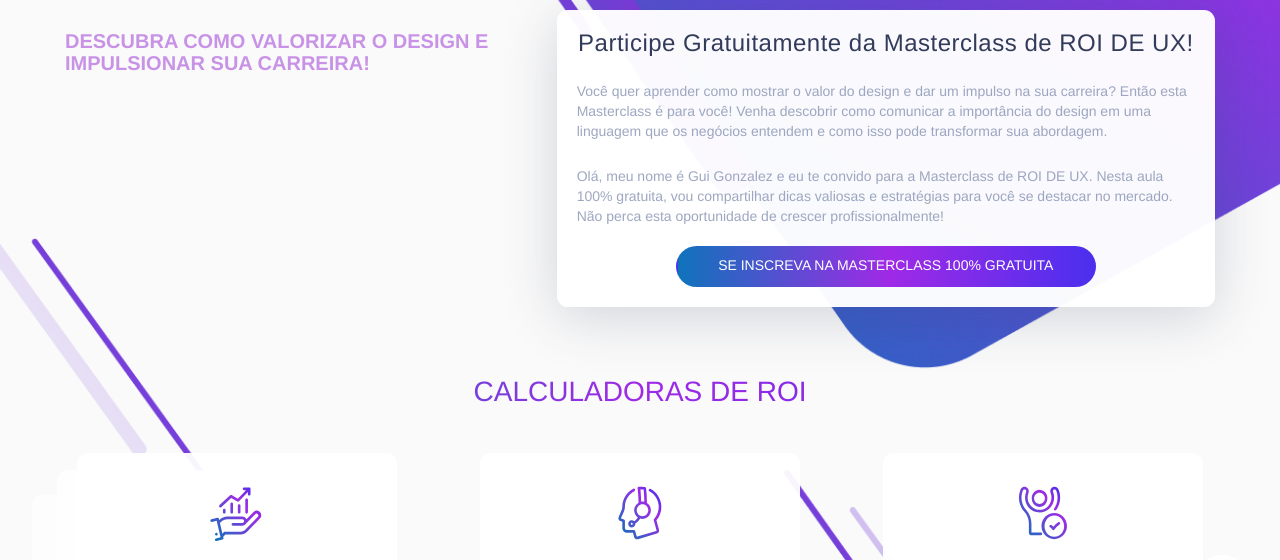
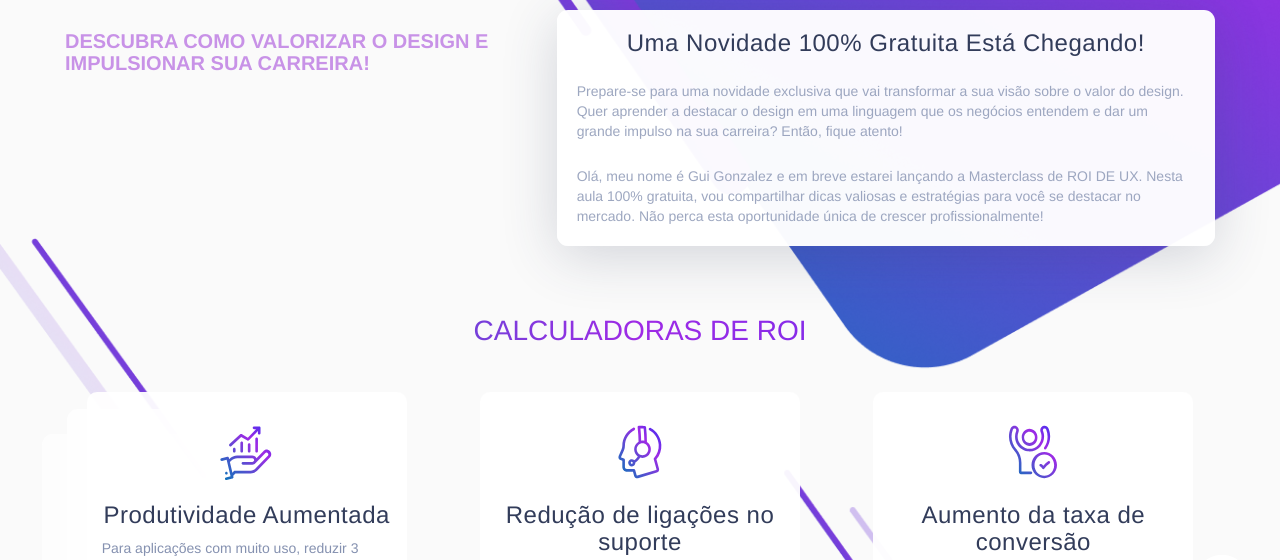
Before and after one commit to guigonzalez/roideux, a plain HTML site: page index.html in a window 1280 px wide. Shown: the part 160-720 px from the top of the page. Drawn offline with nearby package versions, Linux system fonts and the light colour scheme.

Commit message:
Texto de Novidade

```diff
--- a/index.html
+++ b/index.html
@@ -60,14 +60,12 @@
 
 				<div class="col-lg-7 col-md-6 col-sm-12">
 					<div class="card">
-						<h3>Participe Gratuitamente da Masterclass de ROI DE UX!</h3>
-						<p>Você quer aprender como mostrar o valor do design e dar um impulso na sua carreira? Então esta Masterclass é para você! Venha descobrir como comunicar a importância do design em uma linguagem que os negócios entendem e como isso pode transformar sua abordagem.</p>
-						<p>Olá, meu nome é Gui Gonzalez e eu te convido para a Masterclass de ROI DE UX. Nesta aula 100% gratuita, vou compartilhar dicas valiosas e estratégias para você se destacar no mercado. Não perca esta oportunidade de crescer profissionalmente!</p>
-						<a href="#" target="_blank" title="Se inscreva na Masterclass">
-							<p class="btn-custom"><span>Se inscreva na Masterclass 100% Gratuita</span></p>
-						</a>
-					</div>
-
+						<h3>Uma Novidade 100% Gratuita Está Chegando!</h3>
+						<p>Prepare-se para uma novidade exclusiva que vai transformar a sua visão sobre o valor do design. Quer aprender a destacar o design em uma linguagem que os negócios entendem e dar um grande impulso na sua carreira? Então, fique atento!</p>
+						<p>Olá, meu nome é Gui Gonzalez e em breve estarei lançando a Masterclass de ROI DE UX. Nesta aula 100% gratuita, vou compartilhar dicas valiosas e estratégias para você se destacar no mercado. Não perca esta oportunidade única de crescer profissionalmente!</p>
+						<!--a href="#" target="_blank" title="Se inscreva para saber mais">
+							<p class="btn-custom"><span>Se inscreva para saber mais!</span></p>
+						</a!-->
 					</div>
 				</div>
 			</div>
```
